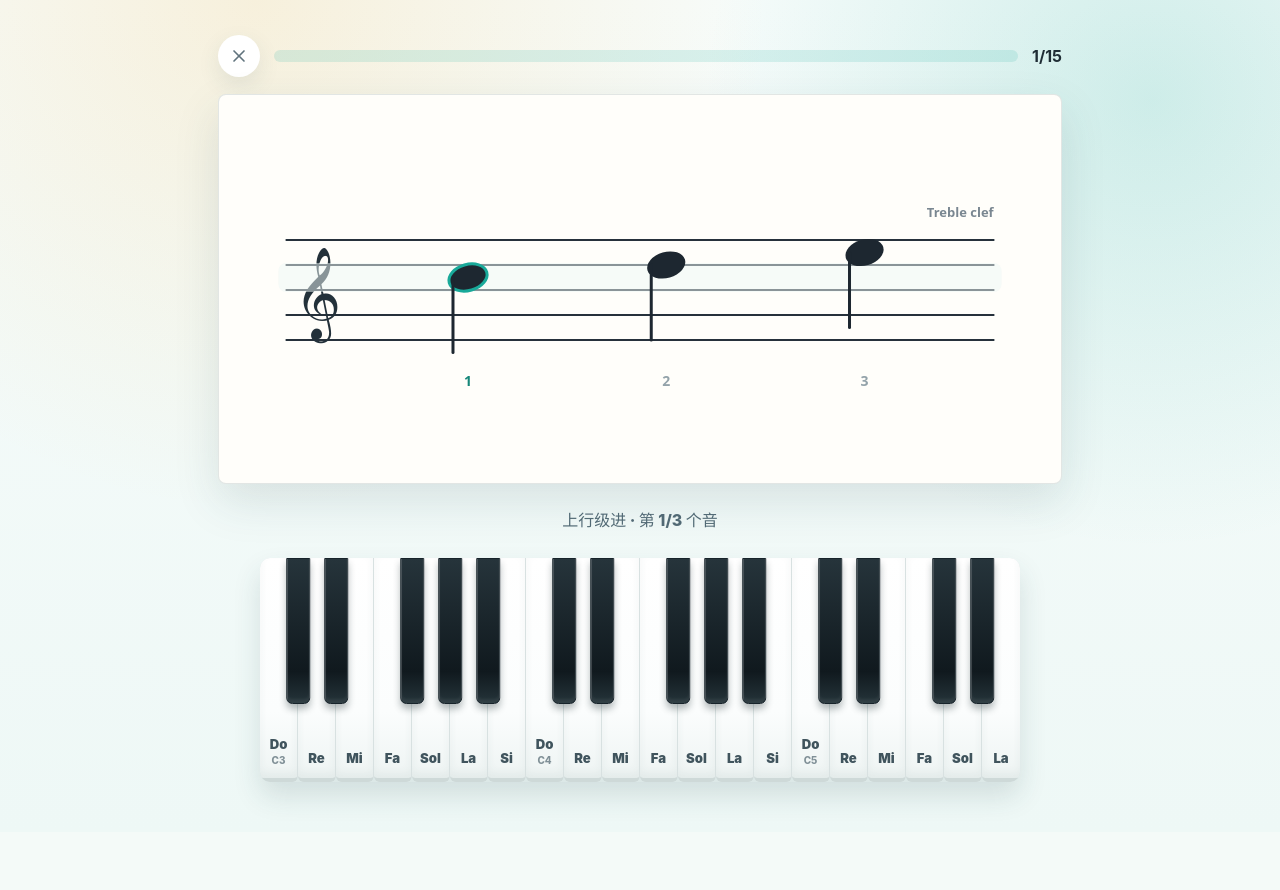
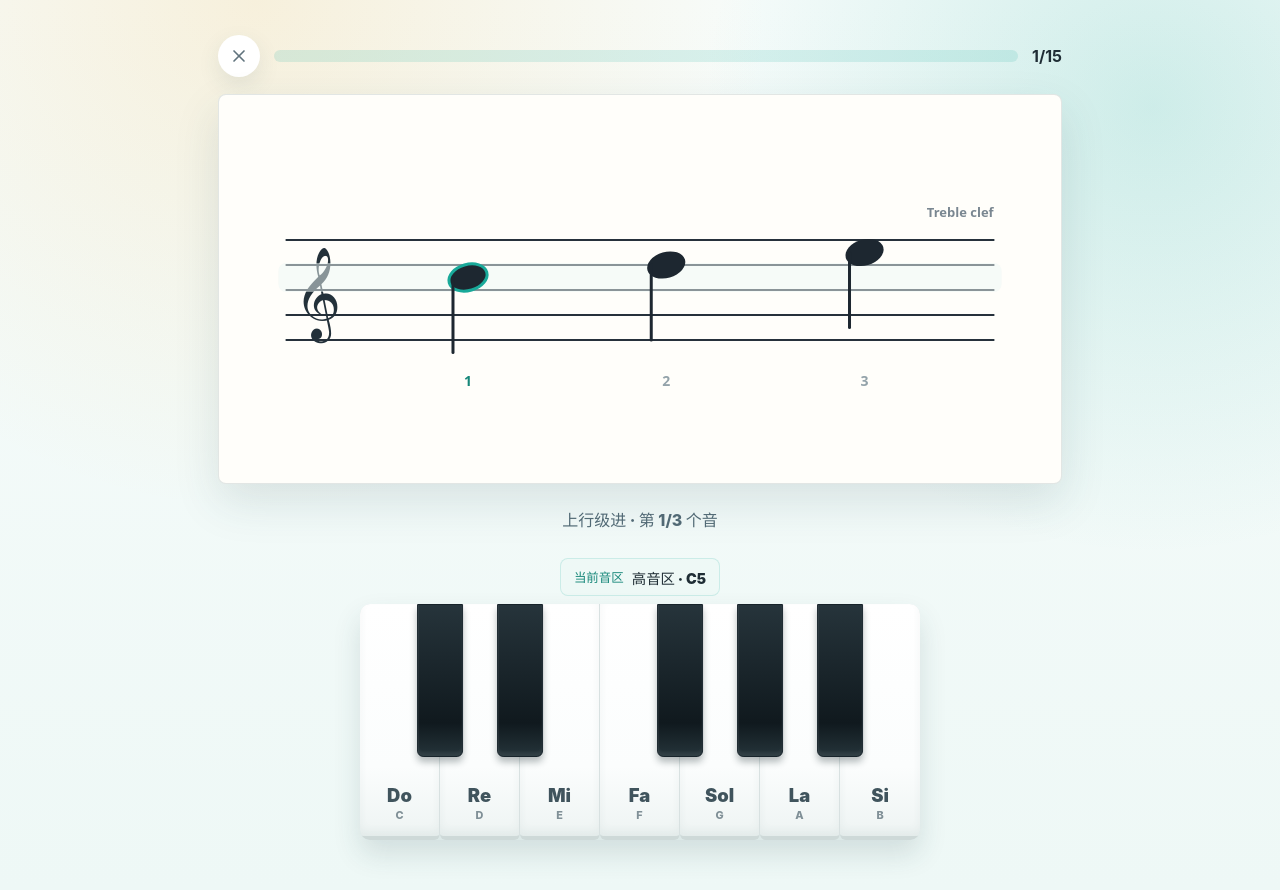
Before and after one commit to figo2314/Music-Staff-Reading, a React (Vite) app: page / in a window 1280 px wide. Both pictures are taken after a click on the button "开始智能练习". Before the commit the page ends 832 px from the top, so only its background shows below. Built offline with nearby package versions, Linux system fonts and the light colour scheme.

Commit message:
Simplify piano keyboard to one octave

```diff
--- a/src/App.css
+++ b/src/App.css
@@ -751,15 +751,39 @@ h2 {
 .piano-wrap {
   display: grid;
   place-items: center;
+  gap: 8px;
   width: 100%;
   padding: 4px 0 8px;
   touch-action: manipulation;
 }
 
+.piano-register-hint {
+  min-height: 38px;
+  border: 1px solid rgba(24, 169, 153, 0.16);
+  border-radius: 8px;
+  background: rgba(238, 248, 246, 0.86);
+  color: #1f2d35;
+  display: inline-flex;
+  align-items: center;
+  justify-content: center;
+  gap: 8px;
+  padding: 0 13px;
+  font-size: 0.9rem;
+}
+
+.piano-register-hint strong {
+  color: #168779;
+  font-size: 0.78rem;
+}
+
+.piano-register-hint span {
+  font-weight: 900;
+}
+
 .piano-keyboard {
   position: relative;
-  width: min(100%, 760px);
-  height: clamp(154px, 28vw, 224px);
+  width: min(100%, 560px);
+  height: clamp(176px, 32vw, 236px);
   border-radius: 10px;
   background: #dce8e7;
   box-shadow: 0 14px 28px rgba(37, 68, 76, 0.14);
@@ -772,7 +796,7 @@ h2 {
 
 .piano-white-keys {
   display: grid;
-  grid-template-columns: repeat(20, minmax(0, 1fr));
+  grid-template-columns: repeat(7, minmax(0, 1fr));
   width: 100%;
   height: 100%;
 }
@@ -804,8 +828,8 @@ h2 {
   align-items: center;
   justify-content: flex-end;
   gap: 2px;
-  padding: 0 2px 12px;
-  font-size: clamp(0.58rem, 1.35vw, 0.82rem);
+  padding: 0 2px 14px;
+  font-size: clamp(0.88rem, 2vw, 1.15rem);
   font-weight: 900;
 }
 
@@ -815,7 +839,7 @@ h2 {
 
 .piano-key.white small {
   color: #809097;
-  font-size: 0.62rem;
+  font-size: 0.68rem;
   font-weight: 800;
 }
 
@@ -823,7 +847,7 @@ h2 {
   position: absolute;
   top: 0;
   z-index: 2;
-  width: 3.1%;
+  width: 8.2%;
   height: 65%;
   transform: translateX(-50%);
   border: 1px solid #17232a;
@@ -1422,7 +1446,7 @@ h2 {
   }
 
   .piano-keyboard {
-    height: 158px;
+    height: 170px;
   }
 
   .piano-key.white {
@@ -1430,11 +1454,12 @@ h2 {
   }
 
   .piano-key.white span {
-    display: none;
+    display: block;
+    font-size: 0.86rem;
   }
 
   .piano-key.white small {
     display: block;
-    font-size: 0.56rem;
+    font-size: 0.54rem;
   }
 }
--- a/src/App.tsx
+++ b/src/App.tsx
@@ -349,10 +349,10 @@ function App() {
     }
 
     let isCorrect: boolean
+    let playedNoteId: string | undefined
     if (practice.question.kind === 'note') {
-      isCorrect = selectedNoteId
-        ? selectedNoteId === getPlayableNoteId(practice.question.note)
-        : answer === practice.question.note.name
+      isCorrect = answer === practice.question.note.name
+      playedNoteId = getPlayableNoteId(practice.question.note)
     } else if (practice.question.kind === 'rhythm' || practice.question.kind === 'rhythmTap') {
       isCorrect = answer === practice.question.rhythm.id
     } else {
@@ -360,8 +360,8 @@ function App() {
     }
 
     if (state.settings.soundEnabled) {
-      if (selectedNoteId) {
-        playPianoNote(selectedNoteId)
+      if (selectedNoteId && playedNoteId) {
+        playPianoNote(playedNoteId)
       }
       if (!isCorrect) {
         playFeedbackTone('wrong')
@@ -473,7 +473,7 @@ function App() {
     }, state.settings.animationLevel === 'simple' ? 450 : 760)
   }
 
-  const answerMelodyStep = (selectedNoteId: string) => {
+  const answerMelodyStep = (selectedAnswer: string) => {
     if (!practice || practice.question.kind !== 'melody' || practice.feedback !== 'idle') {
       return
     }
@@ -481,10 +481,10 @@ function App() {
     const question = practice.question
     const currentNote = question.notes[question.currentStep]
     const correctNoteId = getPlayableNoteId(currentNote)
-    const isCorrect = selectedNoteId === correctNoteId
+    const isCorrect = selectedAnswer === currentNote.name
 
     if (state.settings.soundEnabled) {
-      playPianoNote(selectedNoteId)
+      playPianoNote(correctNoteId)
       if (!isCorrect) {
         playFeedbackTone('wrong')
       }
@@ -495,8 +495,8 @@ function App() {
         ...practice,
         feedback: 'wrong',
         questionHadWrong: true,
-        selectedAnswer: selectedNoteId,
-        selectedNoteId,
+        selectedAnswer,
+        selectedNoteId: selectedAnswer,
       })
 
       const practiceStartedAt = practice.startedAt
@@ -522,8 +522,8 @@ function App() {
       setPractice({
         ...practice,
         feedback: 'correct',
-        selectedAnswer: selectedNoteId,
-        selectedNoteId,
+        selectedAnswer,
+        selectedNoteId: selectedAnswer,
       })
 
       const practiceStartedAt = practice.startedAt
@@ -552,7 +552,7 @@ function App() {
       questionId: question.id,
       noteId: melodyId,
       selectedAnswer: melodyId,
-      selectedNoteId,
+      selectedNoteId: selectedAnswer,
       correctAnswer: melodyId,
       correctNoteId: correctNoteId,
       isCorrect: !practice.questionHadWrong,
@@ -565,8 +565,8 @@ function App() {
       ...practice,
       records,
       feedback: 'correct',
-      selectedAnswer: selectedNoteId,
-      selectedNoteId,
+      selectedAnswer,
+      selectedNoteId: selectedAnswer,
     })
 
     const practiceStartedAt = practice.startedAt
@@ -1027,7 +1027,7 @@ function PracticeView({
     ''
   const answeredCount = practice.records.length
   const progress = practice.summary ? 100 : Math.round((answeredCount / practice.total) * 100)
-  const handlePianoClick = (noteId: string) => onAnswer(noteId.replace(/\d/g, '') as AnswerName, noteId)
+  const handlePianoClick = (answer: string) => onAnswer(answer as AnswerName, answer)
   const combo = getTrailingCorrectStreak(practice.records)
   const tapTargetCount = rhythmTapQuestion?.tapBeats.length ?? 0
   const tapCount = practice.tapTimes?.length ?? 0
@@ -1231,7 +1231,8 @@ function PracticeView({
           feedback={practice.feedback}
           labelMode={labelMode}
           selectedNoteId={practice.selectedNoteId}
-          correctNoteId={getPlayableNoteId(melodyQuestion.notes[melodyQuestion.currentStep])}
+          correctAnswer={melodyQuestion.notes[melodyQuestion.currentStep].name}
+          registerLabel={getRegisterLabel(melodyQuestion.notes[melodyQuestion.currentStep])}
           onPianoClick={onMelodyAnswer}
         />
       ) : noteQuestion && answerMode === 'text' ? (
@@ -1267,7 +1268,8 @@ function PracticeView({
             feedback={practice.feedback}
             labelMode={labelMode}
             selectedNoteId={practice.selectedNoteId}
-            correctNoteId={getPlayableNoteId(noteQuestion.note)}
+            correctAnswer={noteQuestion.note.name}
+            registerLabel={getRegisterLabel(noteQuestion.note)}
             onPianoClick={handlePianoClick}
           />
         )
@@ -1847,6 +1849,13 @@ function getPlayableNoteId(note: NoteItem): string {
   return note.pitchId ?? note.id
 }
 
+function getRegisterLabel(note: NoteItem): string {
+  const pitchId = getPlayableNoteId(note)
+  const register =
+    note.octave <= 3 ? '低音区' : note.octave === 4 && note.staffStep <= 5 ? '中央音区' : '高音区'
+  return `${register} · ${pitchId}`
+}
+
 function buildRhythmDeck(requestedCount: number): string[] {
   const shuffled = shuffleLocal(RHYTHM_PATTERNS.map((pattern) => pattern.id))
   return shuffled.slice(0, Math.min(requestedCount, shuffled.length))
--- a/src/components/PianoKeyboard.tsx
+++ b/src/components/PianoKeyboard.tsx
@@ -13,48 +13,27 @@ interface PianoKeyboardProps {
   feedback: 'idle' | 'correct' | 'wrong'
   labelMode: NoteLabelMode
   selectedNoteId?: string
-  correctNoteId: string
+  correctAnswer: AnswerName
+  registerLabel: string
   onPianoClick: (note: string) => void
 }
 
 const WHITE_KEYS: PianoKey[] = [
-  { id: 'C3', answer: 'C', kind: 'white' },
-  { id: 'D3', answer: 'D', kind: 'white' },
-  { id: 'E3', answer: 'E', kind: 'white' },
-  { id: 'F3', answer: 'F', kind: 'white' },
-  { id: 'G3', answer: 'G', kind: 'white' },
-  { id: 'A3', answer: 'A', kind: 'white' },
-  { id: 'B3', answer: 'B', kind: 'white' },
-  { id: 'C4', answer: 'C', kind: 'white' },
-  { id: 'D4', answer: 'D', kind: 'white' },
-  { id: 'E4', answer: 'E', kind: 'white' },
-  { id: 'F4', answer: 'F', kind: 'white' },
-  { id: 'G4', answer: 'G', kind: 'white' },
-  { id: 'A4', answer: 'A', kind: 'white' },
-  { id: 'B4', answer: 'B', kind: 'white' },
-  { id: 'C5', answer: 'C', kind: 'white' },
-  { id: 'D5', answer: 'D', kind: 'white' },
-  { id: 'E5', answer: 'E', kind: 'white' },
-  { id: 'F5', answer: 'F', kind: 'white' },
-  { id: 'G5', answer: 'G', kind: 'white' },
-  { id: 'A5', answer: 'A', kind: 'white' },
+  { id: 'C', answer: 'C', kind: 'white' },
+  { id: 'D', answer: 'D', kind: 'white' },
+  { id: 'E', answer: 'E', kind: 'white' },
+  { id: 'F', answer: 'F', kind: 'white' },
+  { id: 'G', answer: 'G', kind: 'white' },
+  { id: 'A', answer: 'A', kind: 'white' },
+  { id: 'B', answer: 'B', kind: 'white' },
 ]
 
 const BLACK_KEYS: PianoKey[] = [
-  { id: 'C#3', answer: 'C#', kind: 'black', whiteIndex: 1 },
-  { id: 'D#3', answer: 'D#', kind: 'black', whiteIndex: 2 },
-  { id: 'F#3', answer: 'F#', kind: 'black', whiteIndex: 4 },
-  { id: 'G#3', answer: 'G#', kind: 'black', whiteIndex: 5 },
-  { id: 'A#3', answer: 'A#', kind: 'black', whiteIndex: 6 },
-  { id: 'C#4', answer: 'C#', kind: 'black', whiteIndex: 8 },
-  { id: 'D#4', answer: 'D#', kind: 'black', whiteIndex: 9 },
-  { id: 'F#4', answer: 'F#', kind: 'black', whiteIndex: 11 },
-  { id: 'G#4', answer: 'G#', kind: 'black', whiteIndex: 12 },
-  { id: 'A#4', answer: 'A#', kind: 'black', whiteIndex: 13 },
-  { id: 'C#5', answer: 'C#', kind: 'black', whiteIndex: 15 },
-  { id: 'D#5', answer: 'D#', kind: 'black', whiteIndex: 16 },
-  { id: 'F#5', answer: 'F#', kind: 'black', whiteIndex: 18 },
-  { id: 'G#5', answer: 'G#', kind: 'black', whiteIndex: 19 },
+  { id: 'C#', answer: 'C#', kind: 'black', whiteIndex: 1 },
+  { id: 'D#', answer: 'D#', kind: 'black', whiteIndex: 2 },
+  { id: 'F#', answer: 'F#', kind: 'black', whiteIndex: 4 },
+  { id: 'G#', answer: 'G#', kind: 'black', whiteIndex: 5 },
+  { id: 'A#', answer: 'A#', kind: 'black', whiteIndex: 6 },
 ]
 
 export function PianoKeyboard({
@@ -62,25 +41,30 @@ export function PianoKeyboard({
   feedback,
   labelMode,
   selectedNoteId,
-  correctNoteId,
+  correctAnswer,
+  registerLabel,
   onPianoClick,
 }: PianoKeyboardProps) {
   return (
     <div className="piano-wrap">
+      <div className="piano-register-hint">
+        <strong>当前音区</strong>
+        <span>{registerLabel}</span>
+      </div>
       <div className="piano-keyboard" aria-label="虚拟钢琴键盘">
         <div className="piano-white-keys">
           {WHITE_KEYS.map((key) => (
             <button
               key={key.id}
               type="button"
-              className={getKeyClassName(key, feedback, selectedNoteId, correctNoteId)}
+              className={getKeyClassName(key, feedback, selectedNoteId, correctAnswer)}
               data-note={key.id}
               disabled={disabled}
               aria-label={key.id}
-              onClick={() => onPianoClick(key.id)}
+              onClick={() => onPianoClick(key.answer)}
             >
               <span>{getNoteLabel(key.answer as NoteName, labelMode)}</span>
-              {key.answer === 'C' && <small>{key.id}</small>}
+              <small>{key.answer}</small>
             </button>
           ))}
         </div>
@@ -88,12 +72,12 @@ export function PianoKeyboard({
           <button
             key={key.id}
             type="button"
-            className={getKeyClassName(key, feedback, selectedNoteId, correctNoteId)}
+            className={getKeyClassName(key, feedback, selectedNoteId, correctAnswer)}
             data-note={key.id}
             disabled={disabled}
             aria-label={key.id}
             style={{ left: `${((key.whiteIndex ?? 0) / WHITE_KEYS.length) * 100}%` }}
-            onClick={() => onPianoClick(key.id)}
+            onClick={() => onPianoClick(key.answer)}
           />
         ))}
       </div>
@@ -105,10 +89,10 @@ function getKeyClassName(
   key: PianoKey,
   feedback: PianoKeyboardProps['feedback'],
   selectedNoteId: string | undefined,
-  correctNoteId: string,
+  correctAnswer: AnswerName,
 ): string {
-  const isSelected = selectedNoteId === key.id
-  const isCorrect = feedback !== 'idle' && key.id === correctNoteId
+  const isSelected = selectedNoteId === key.answer
+  const isCorrect = feedback !== 'idle' && key.answer === correctAnswer
   const isWrongSelected = feedback === 'wrong' && isSelected
 
   return [
```
